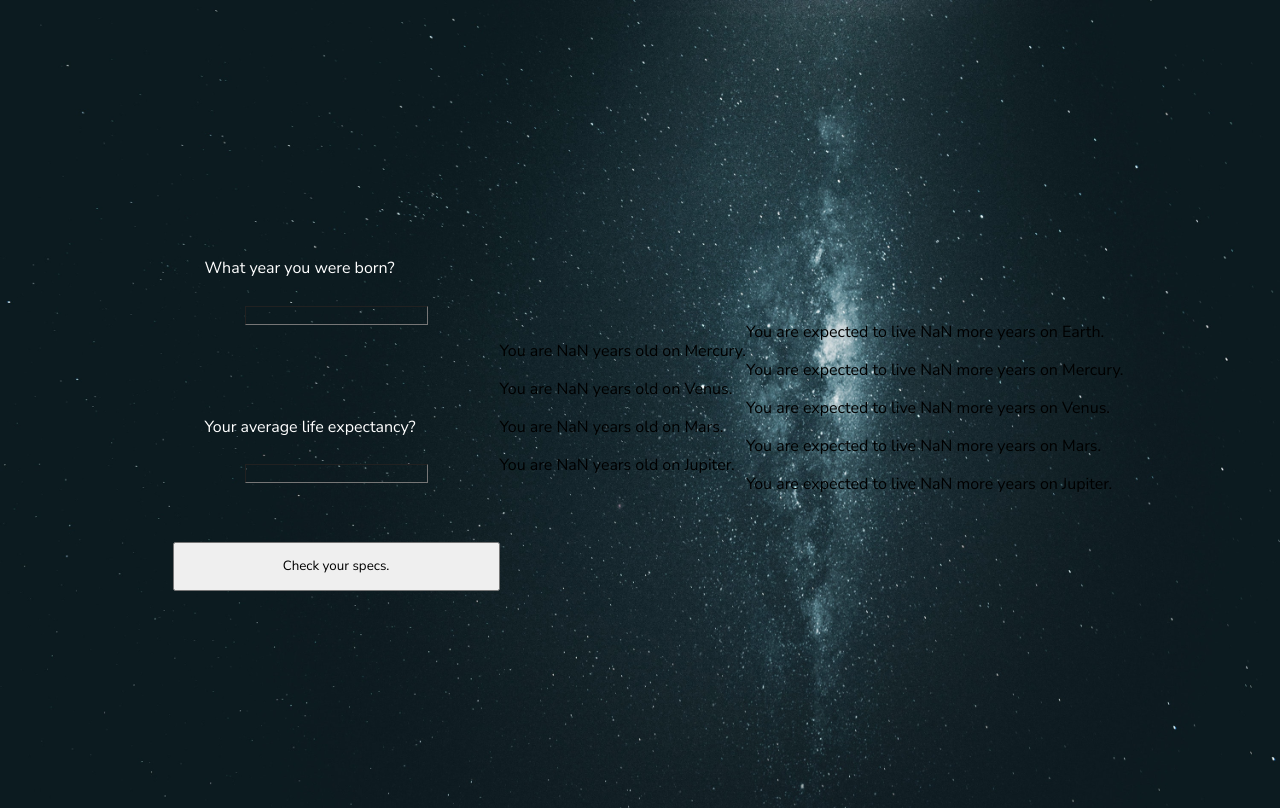
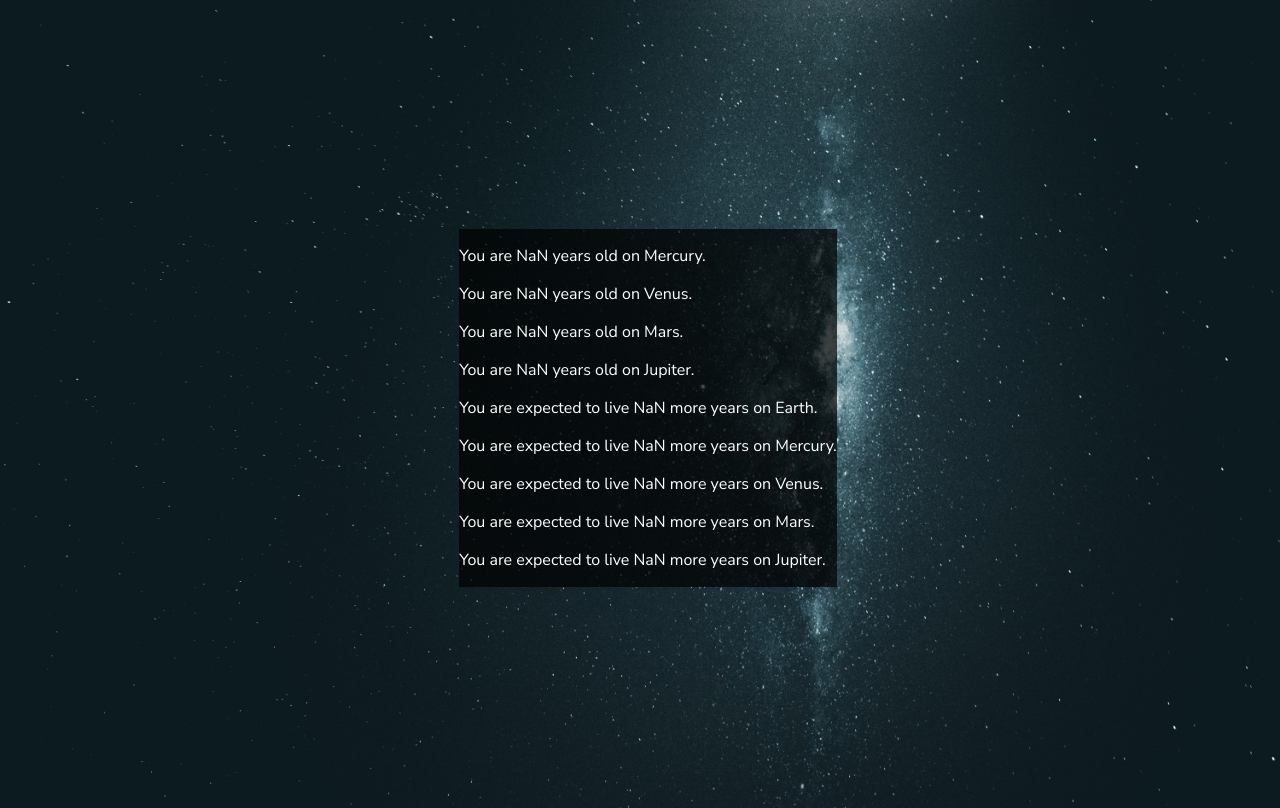
Before and after one commit to Eucile/galactic-calculator-test, a website built with webpack: page src/index.html in a window 1280 px wide. Both pictures are taken after typing "Sample", "Sample" into the empty fields and a click on the button "Check your specs.". Built offline with nearby package versions, Linux system fonts and the light colour scheme.

Commit message:
add basic styling in sass

```diff
--- a/src/index.html
+++ b/src/index.html
@@ -20,7 +20,7 @@
       </div>
     </form>
     </div>
-
+<div class="results">
   <div class="publish-age">
     <p class="earth-years"></p>
     <p class="mercury-years"></p>
@@ -38,5 +38,7 @@
   <div class="publish-outlive">
     <p class="years-outlived"></p>
   </div>
+</div>
+
   </body>
 </html>
--- a/src/main.js
+++ b/src/main.js
@@ -29,5 +29,6 @@ $(document).ready(function() {
     $('.jupiter-span').text('You are expected to live ' + jupiterSpan + ' more years on Jupiter.');
     $('.years-outlived').text('You are ' + outlivedYears + ' years ahead of your life expectancy.');
     this.reset();
+    $('.flex-container').hide();
   })
 });
--- a/src/sass/styles.scss
+++ b/src/sass/styles.scss
@@ -10,6 +10,7 @@ body {
    display: flex;
    justify-content: center;
    align-items: center;
+   flex-flow: row nowrap;
 }
 
 .flex-container {
@@ -38,3 +39,9 @@ button {
   padding: 1em;
   width: 100%;
 }
+
+.results {
+  position: absolute;
+  background: rgba(0, 0, 0, .7);
+  color: white;
+}
```
Lines whose indentation alone changed are shown as unchanged.
